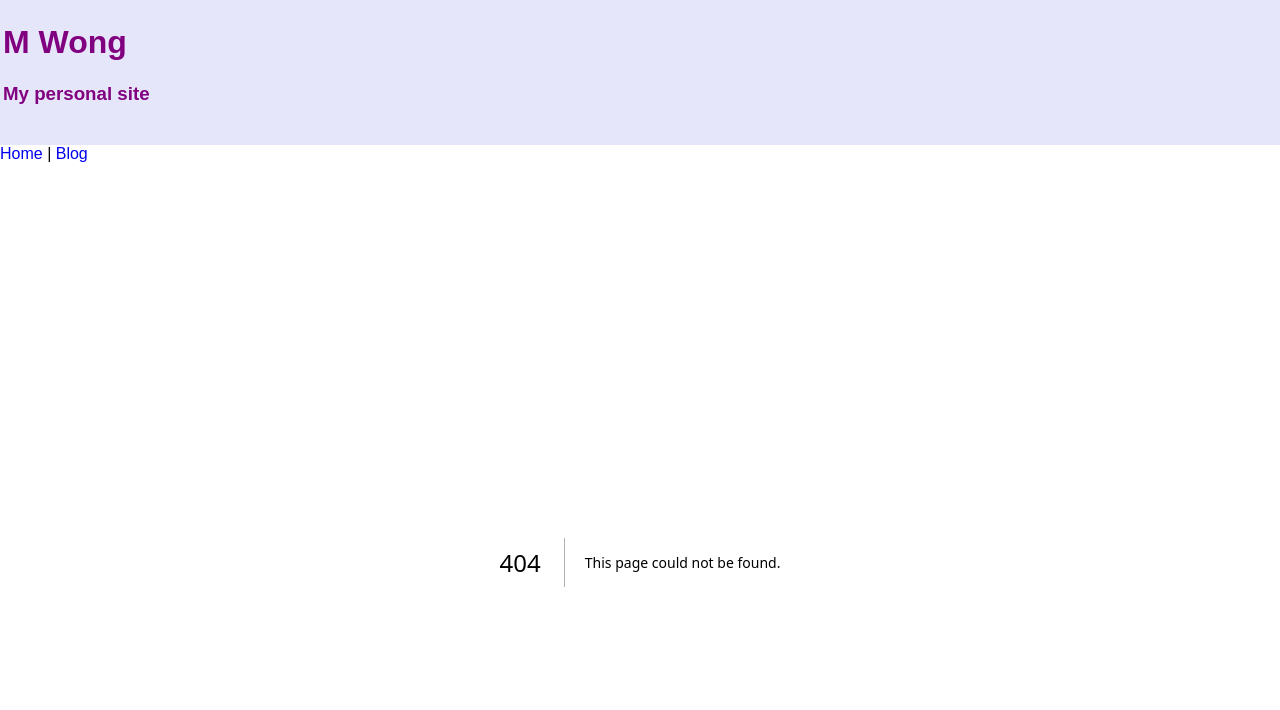
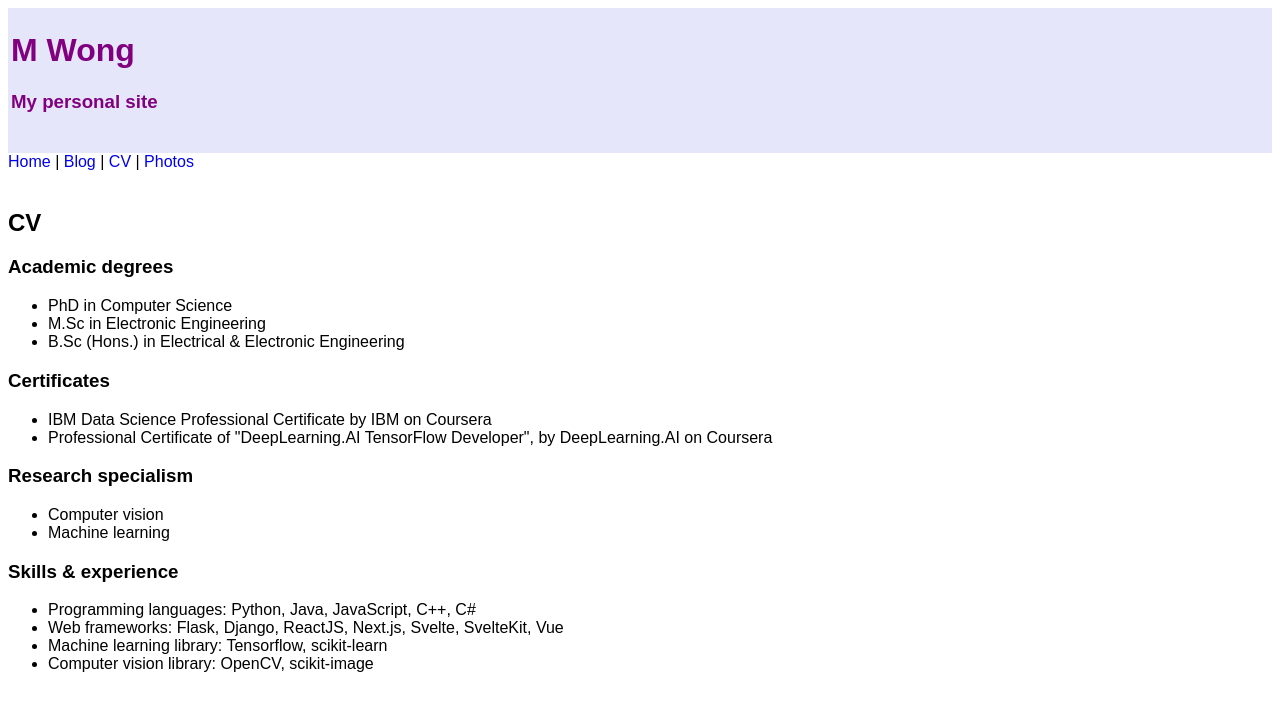
Before and after one commit to mwongau/next-site, a Next.js app: page /mysite/cv in a window 1280 px wide. Before the commit this address had no page. Shown: the top 710 px of the page. Built offline with nearby package versions, Linux system fonts and the light colour scheme.

Commit message:
19.12.24

```diff
--- /dev/null
+++ b/app/cv/page.js
@@ -0,0 +1,35 @@
+import Link from 'next/link'
+
+export default function CV() {
+  return (
+    <>
+    <div className="CV">
+	<br />
+	<h2>CV</h2>
+	<h3>Academic degrees</h3>
+	<ul>
+	<li>PhD in Computer Science </li>
+	<li>M.Sc in Electronic Engineering</li>
+	<li>B.Sc (Hons.) in Electrical & Electronic Engineering</li>
+	</ul>
+	<h3>Certificates</h3>
+	<ul>
+	<li>IBM Data Science Professional Certificate by IBM on Coursera</li>
+	<li>Professional Certificate of "DeepLearning.AI TensorFlow Developer", by DeepLearning.AI on Coursera</li>
+	</ul>
+	<h3>Research specialism</h3>
+	<ul>
+	<li>Computer vision</li>
+	<li>Machine learning</li>
+	</ul>
+	<h3>Skills & experience</h3>
+	<ul>
+	<li>Programming languages: Python, Java, JavaScript, C++, C#</li>
+	<li>Web frameworks: Flask, Django, ReactJS, Next.js, Svelte, SvelteKit, Vue</li>
+	<li>Machine learning library: Tensorflow, scikit-learn</li>
+	<li>Computer vision library: OpenCV, scikit-image</li>
+	</ul>
+	</div>
+    </>
+  );
+}
--- a/app/layout.js
+++ b/app/layout.js
@@ -30,7 +30,8 @@ export default function RootLayout({ children }) {
 	    <br />
 	    </div>
 		<div className={styles.nav}>
-		<Link href= '/'>Home</Link> | <Link href='/posts'>Blog</Link>
+		<Link href= '/'>Home</Link> | <Link href='/posts'>Blog</Link> |
+		<Link href= '/cv'> CV</Link> | <Link href='/photos'>Photos</Link>
 		</div>
         {children}
       </body>
--- a/next.config.mjs
+++ b/next.config.mjs
@@ -4,7 +4,8 @@
 const nextConfig = {
 
 	basePath: '/mysite',
-	output: 'export'
+	//output: 'export',
+	//images: { unoptimized: true }
 }
 
 export default nextConfig;
```
Also changed, not shown: app/photos/page.js (added, +26 -0 lines), public/acu.jpg (added), public/uts-bldg5.jpg (added).
